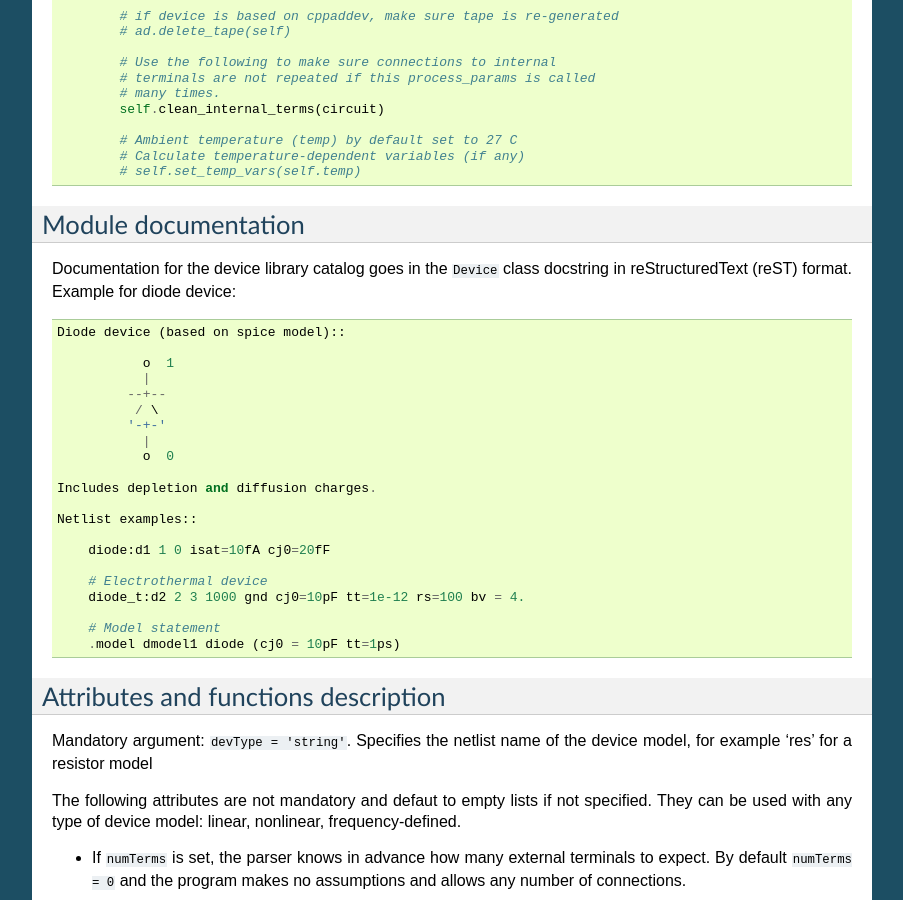
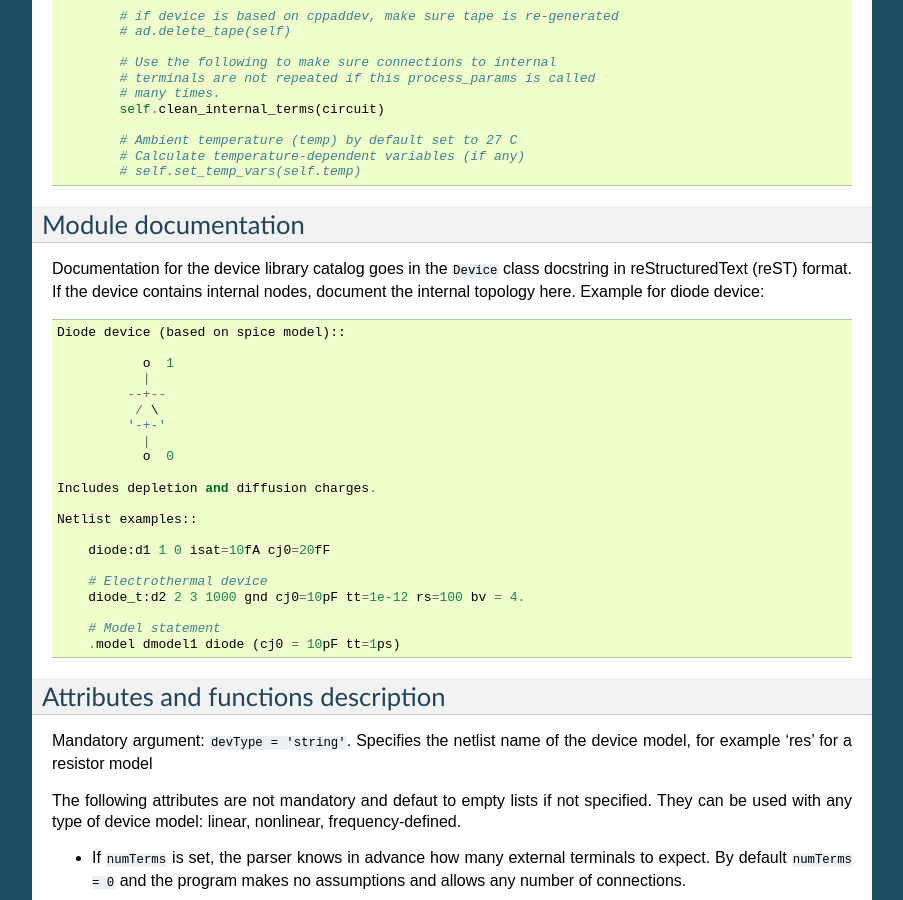
Before and after one commit to cechrist/cardoon, a Sphinx documentation site: the page built from doc/adding_devices.rst, in a window 1280 px wide and 900 px high, scrolled down 898 px. Shown: the whole window, without its empty margins (198-1101 px from the left). Built offline with Sphinx 7.4.7, drawn with Linux system fonts in a browser that asks for light colours; formulas are drawn with MathJax 3.

Commit message:
Minor addition

```diff
--- a/doc/adding_devices.rst
+++ b/doc/adding_devices.rst
@@ -72,8 +72,9 @@ Module documentation
 --------------------
 
 Documentation for the device library catalog goes in the ``Device``
-class docstring in reStructuredText (reST) format. Example for diode
-device::
+class docstring in reStructuredText (reST) format. If the device
+contains internal nodes, document the internal topology here.  Example
+for diode device::
 
         Diode device (based on spice model)::
 
```
